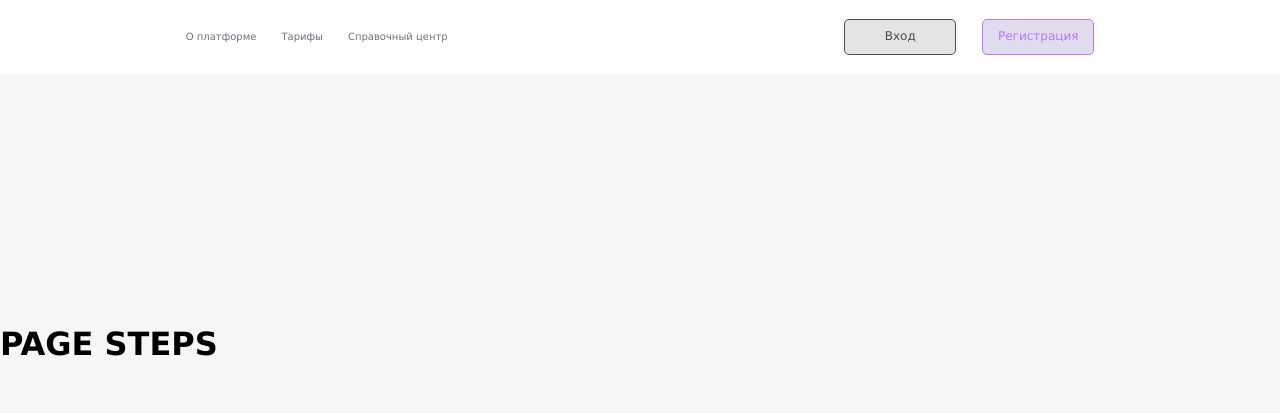
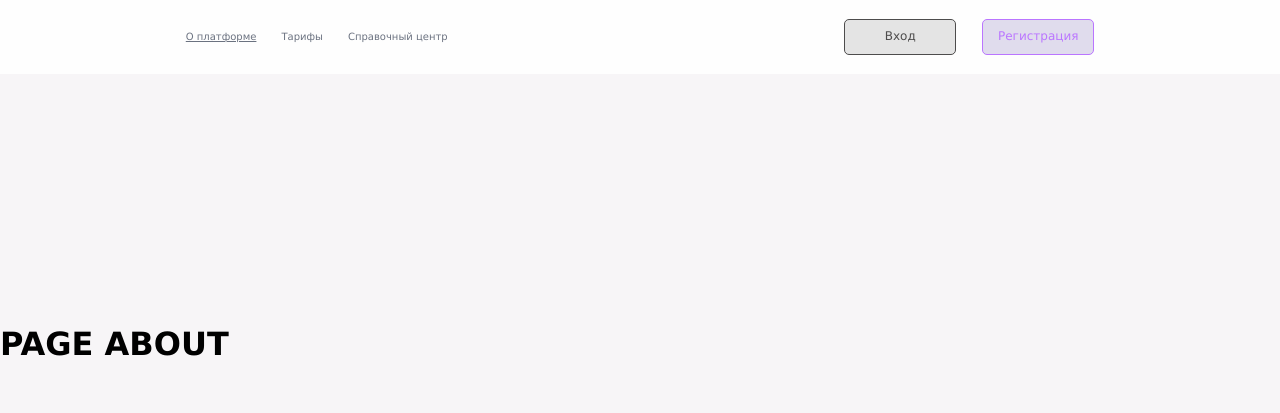
Before and after one commit to samsak1990/AppCoursesProject, a React (Create React App) app: page / in a window 1280 px wide. Shown: the top 413 px of the page. Built offline with nearby package versions, Linux system fonts and the light colour scheme.

Commit message:
Pagination id done

```diff
--- a/package.json
+++ b/package.json
@@ -7,6 +7,7 @@
     "normalize.css": "^8.0.1",
     "react": "^19.0.0",
     "react-dom": "^19.0.0",
+    "react-router-dom": "^7.0.2",
     "react-scripts": "5.0.1",
     "styled-components": "^6.1.13"
   },
--- a/src/App.js
+++ b/src/App.js
@@ -1,11 +1,27 @@
 import React from 'react';
 import Main from './components/pages/Main';
+import Steps from './components/pages/Steps';
+import Tariffs from './components/pages/Tariffs';
+import About from './components/pages/About';
+import Page404 from './components/pages/Page404';
+import { BrowserRouter, Route, Routes } from 'react-router-dom';
 
 
 function App() {
   return (
     <>
-      <Main/>
+      <BrowserRouter>
+        <Routes>
+          <Route path="/" element={<Main/>}>
+            <Route path="/" element={<About/>} />
+            <Route path='*' element={<Page404/>}/>
+            <Route path="/steps" element={<Steps/>} />
+            <Route path="/tariffs" element={<Tariffs/>} />
+
+            </Route>
+
+        </Routes>
+      </BrowserRouter>
     </>
   );
 }
--- a/src/components/elements/MenuComp.jsx
+++ b/src/components/elements/MenuComp.jsx
@@ -1,5 +1,6 @@
 import React from "react";
 import Menu from "../../styles/elements/Menu.css";
+import { NavLink } from "react-router-dom";
 
 
 const MenuComp = ({setLinks})=>{
@@ -8,7 +9,9 @@ const MenuComp = ({setLinks})=>{
             {
                 setLinks.map((link, i)=>{
                     return (
-                        <Menu.Links key={i}>{link.name}</Menu.Links>
+                        <Menu.Links key={i}>
+                            <NavLink to={link.href} className={({ isActive }) => isActive ? 'active' : ''}>{link.name}</NavLink>
+                        </Menu.Links>
                     )
                 })
             }
--- /dev/null
+++ b/src/components/pages/About.jsx
@@ -0,0 +1,11 @@
+import React from "react";
+
+const About = ()=>{
+    return (
+        <>
+            <h1>PAGE ABOUT</h1>
+        </>
+    )
+}
+
+export default About
--- a/src/components/pages/Main.jsx
+++ b/src/components/pages/Main.jsx
@@ -1,16 +1,15 @@
-import React from "react";
-import HeaderComp from "../views/HeaderComp";
-import FooterComp from "../views/FooterComp";
-import Steps from "./Steps";
+import React from "react"
+import { Outlet } from "react-router-dom";
+import HeaderComp from "../views/HeaderComp"
+import FooterComp from "../views/FooterComp"
 
 const Main = ()=>{
     return(
         <>
             <HeaderComp></HeaderComp>
-            <Steps></Steps>
+                <Outlet/>
             <FooterComp></FooterComp>
         </>
-
     )
 }
 
--- /dev/null
+++ b/src/components/pages/Page404.jsx
@@ -0,0 +1,11 @@
+import React from "react";
+
+const Page404 = ()=>{
+    return (
+        <>
+            <h1>NOT FAUND</h1>
+        </>
+    )
+}
+
+export default Page404
--- a/src/components/pages/Steps.jsx
+++ b/src/components/pages/Steps.jsx
@@ -2,7 +2,10 @@ import React from "react";
 
 const Steps = ()=>{
     return (
-        <h1>PAGE STEPS</h1>
+        <>
+            <h1>PAGE STEPS</h1>
+        </>
+
     )
 }
 
--- a/src/components/pages/Tariffs.jsx
+++ b/src/components/pages/Tariffs.jsx
@@ -0,0 +1,11 @@
+import React from "react";
+
+const Tariffs = ()=>{
+    return (
+        <>
+            <h1>PAGE TARIFFS</h1>
+        </>
+    )
+}
+
+export default Tariffs
--- a/src/data/MenuLinks.js
+++ b/src/data/MenuLinks.js
@@ -1,14 +1,14 @@
 const mainMenuLinks = [
-    {name: 'О платформе'},
-    {name: 'Тарифы'},
-    {name: 'Справочный центр'}
+    {name: 'О платформе', href: '/'},
+    {name: 'Тарифы', href: 'tariffs'},
+    {name: 'Справочный центр', href: 'faq'},
 ]
 
 const footerMenuLinks = [
-    {name: 'Возможности'},
-    {name: 'Тарифы'},
-    {name: 'Справочный центр'},
-    {name: 'Правовая политика'}
+    {name: 'Возможности', href: 'variants'},
+    {name: 'Тарифы', href: 'tariffs'},
+    {name: 'Справочный центр', href: 'faq'},
+    {name: 'Правовая политика', href: 'rights'}
 ]
 
 export {mainMenuLinks, footerMenuLinks}
--- a/src/styles/main.css
+++ b/src/styles/main.css
@@ -2,6 +2,7 @@
 
 *{
     box-sizing: border-box;
+    /* transition: all 0.3s ease-in-out; */
 }
 
 body{
@@ -16,3 +17,12 @@ body{
     max-width: 1440px;
     margin: 0 auto;
 }
+
+a{
+    text-decoration: none;
+    color: inherit;
+}
+
+.active{
+    text-decoration: underline;
+}
```
Also changed, not shown: 1 other file (tests, documents, lock files or other folders).
